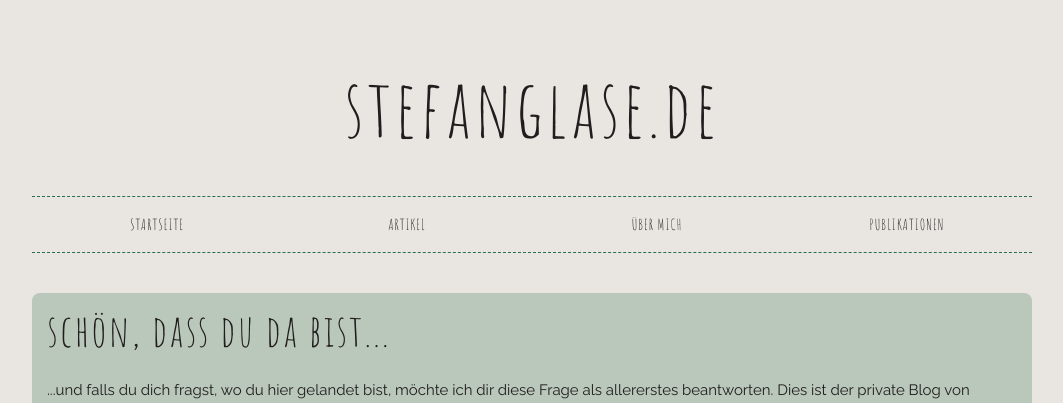
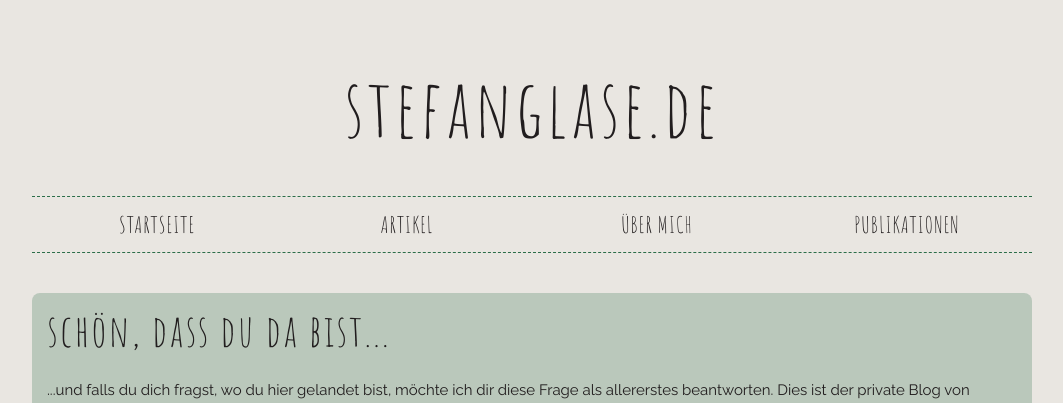
Before and after one commit to codescape/codescape.github.com, a Jekyll site: the page built from index.html, in a window 1280 px wide. Shown: the top 403 px of the page, without its empty margins (108-1171 px from the left). Built offline with Jekyll 4.4.1, drawn with Linux system fonts in a browser that asks for light colours; nearby versions of some CDN libraries; the list of posts is cut into pages by our own code; comment, search, counter and statistics services are not loaded.

Commit message:
Change navbar link font size to 1.5em

```diff
--- a/css/custom.css
+++ b/css/custom.css
@@ -405,7 +405,7 @@ code {
 
     .navbar-link {
         text-transform: uppercase;
-        font-size: 15px;
+        font-size: 1.5em;
         font-family: 'Amatic SC', cursive;
         letter-spacing: .1rem;
         text-decoration: none;
```
